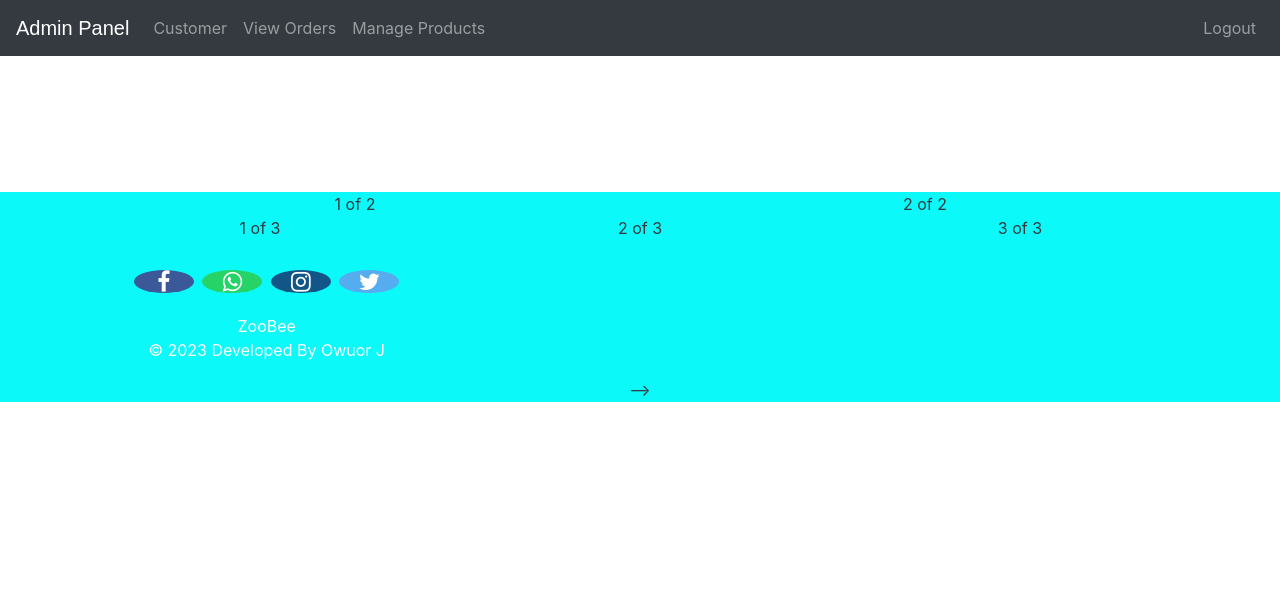
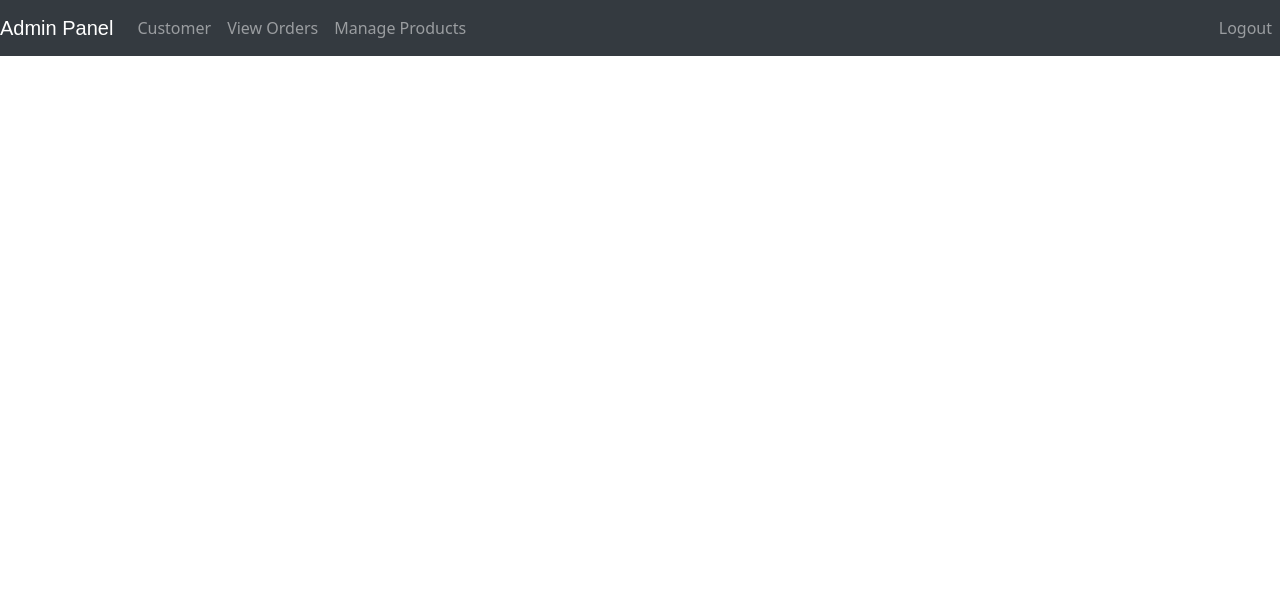
Before and after one commit to Dovineowuor/PLP-Final-Project, a Django app: template templates/ecom/admin_base.html in a window 1280 px wide. Shown: the top 602 px of the page. Run offline with Django 3.2, Linux system fonts and the light colour scheme; the template is opened without the code that fills it, so the values that code supplies are empty; some libraries are stand-ins or nearby versions.

Commit message:
Admin template update footer

```diff
--- a/templates/ecom/admin_base.html
+++ b/templates/ecom/admin_base.html
@@ -113,62 +113,8 @@
 <br><br><br><br><br><br><br><br>
 <section >
   <footer class="text-center text-lg-start text-dark" style="background-color: #0BF9F9;">
-    <div class="container">
-      <div class="row">
-        <div class="col">
-          1 of 2
-        </div>
-        <div class="col">
-          2 of 2
-        </div>
-      </div>
-      <div class="row">
-        <div class="col">
-          1 of 3
-        </div>
-        <div class="col">
-          2 of 3
-        </div>
-        <div class="col">
-          3 of 3
-        </div>
-      </div>
-    </div>
-<!--
-  <div class="container" >
-    <div class="row">
-      <div class="col-sm-5">
-        <p>
-          <a href="#" class="fa fa-facebook"></a>
-          <a href="#" class="fa fa-whatsapp"></a>
-          <a href="#" class="fa fa-instagram"></a>
-          <a href="#" class="fa fa-twitter"></a>
-        </p>
-      </div>
 
-      <!-- <div class="container" > -->
-        <div class="col-sm-5">
-          <p>
-            <a href="#" class="fa fa-facebook"></a>
-            <a href="#" class="fa fa-whatsapp"></a>
-            <a href="#" class="fa fa-instagram"></a>
-            <a href="#" class="fa fa-twitter"></a>
-          </p>
-        </div>
-
-
-        <div class="col-sm-5">
-          <div class="">
-            <div class="col-md-12 col-sm-12">
-              <div style="color:#ffffff; background: #0BF9F9;" class="wow fadeInUp footer-copyright">
-                <p>ZooBee<br>
-                  &copy; 2023 Developed By Owuor J </p>
-              </div>
-            </div>
-          </div>
-        </div>
-    </div>
-   -->
+    {% include 'templates/ecom/footer.html' %}
 
   </footer>
 
```
